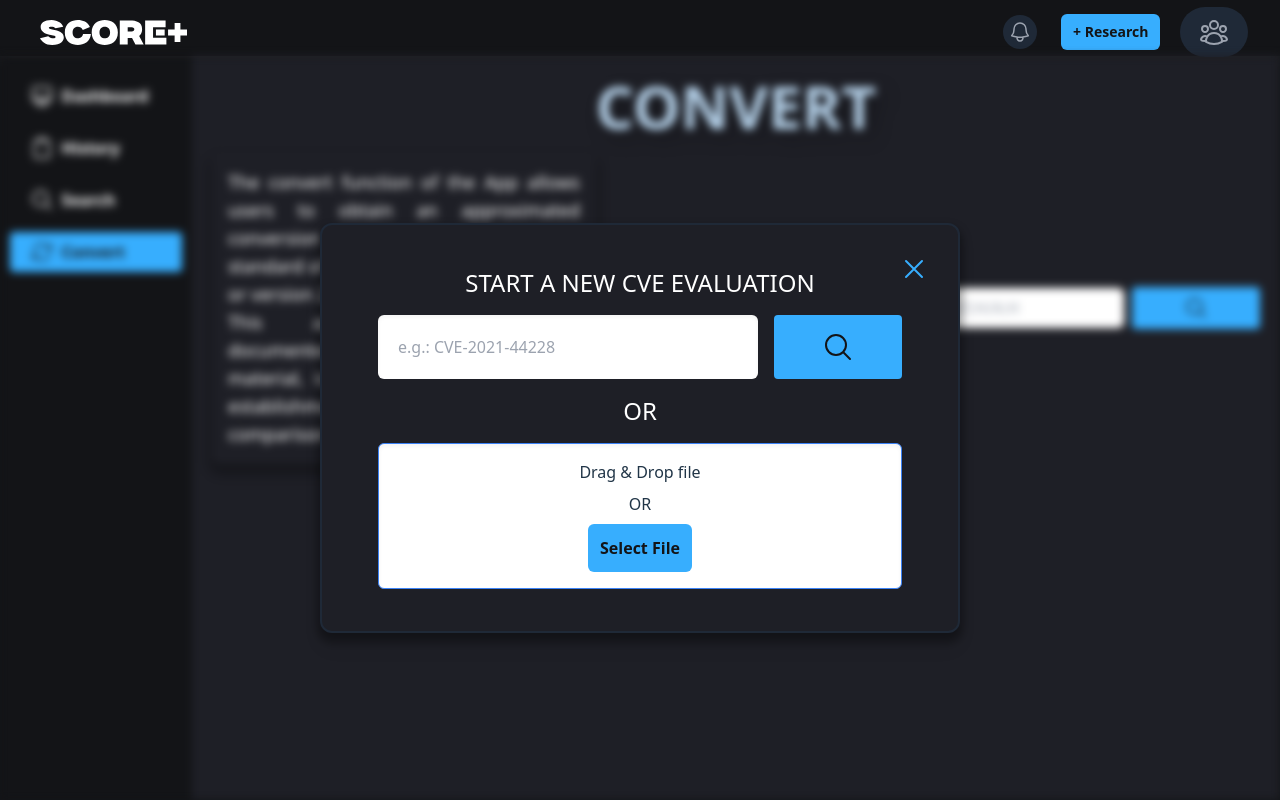
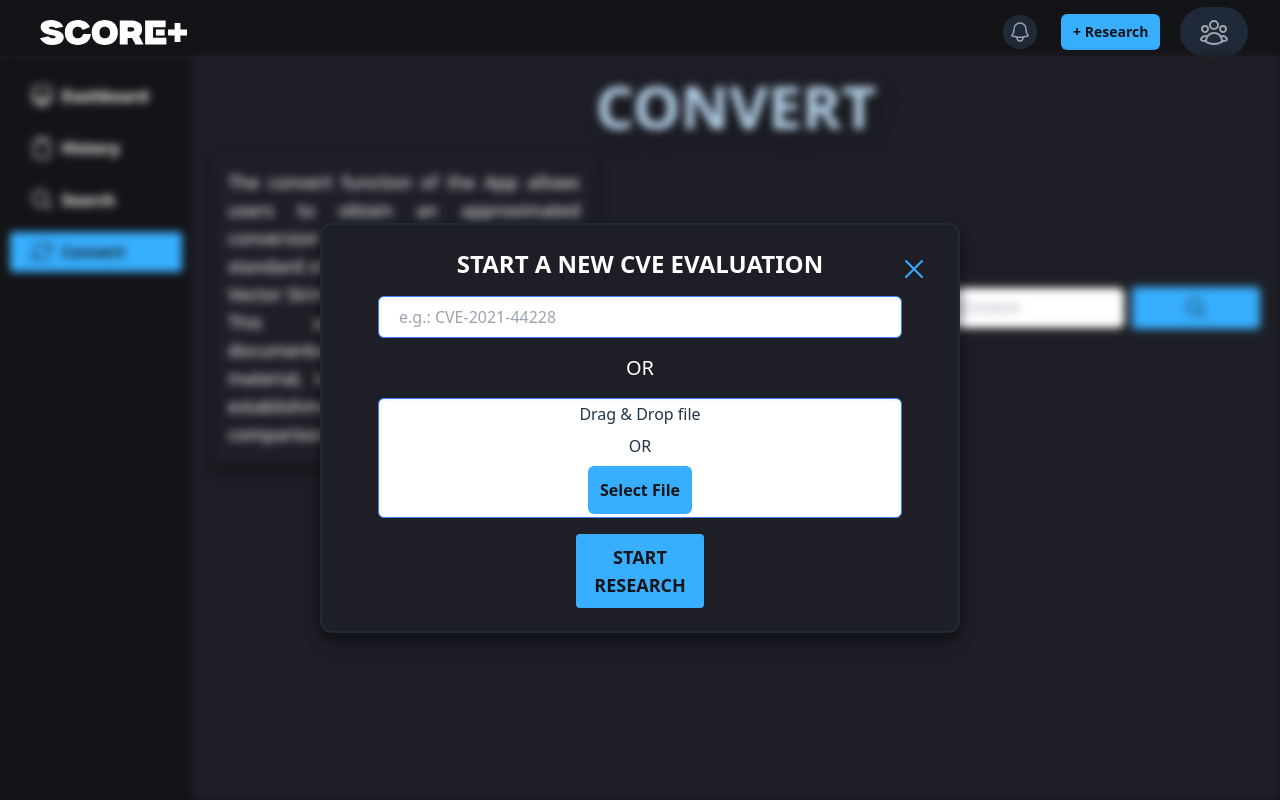
Before and after one commit to colelli/score_plus, a React (Vite) app: page /convert in a window 1280 px wide. Both pictures are taken after a click on the link "+ Research". Built offline with nearby package versions, Linux system fonts and the light colour scheme.

Commit message:
major app refactor

```diff
--- a/src/view/App.jsx
+++ b/src/view/App.jsx
@@ -1,13 +1,16 @@
 import './css/scoreplus.scss'
+//components
 import Navbar from './components/Navbar'
 import Sidebar from './components/Sidebar'
+import NewResearchPopup from './components/NewResearchPopup'
+//pages
 import Dashboard from './pages/Dashboard'
 import History from './pages/History'
 import Search from './pages/Search'
 import Convert from './pages/Convert'
+import NewResearch from './pages/NewResearch'
 import { BrowserRouter, Route, Routes } from 'react-router-dom'
 import { useState } from 'react'
-import NewResearch from './components/NewResearch'
 import { classNames } from './utils/Utils'
 
 function App() {
@@ -16,7 +19,7 @@ function App() {
 
   return (
     <div className='w-screen bg-primary-700 font-sans overflow-hidden' id='main-container'>
-      <NewResearch isOpen={isResearchOpen} setIsOpen={setIsResearchOpen}/>
+      <NewResearchPopup isOpen={isResearchOpen} setIsOpen={setIsResearchOpen}/>
       <Navbar isOpen={isResearchOpen} setIsOpen={setIsResearchOpen}/>
       <main className={classNames(isResearchOpen?'blur-sm':'','bg-primary-500 h-[93vh] flex')}>
         <Sidebar/>
@@ -26,6 +29,7 @@ function App() {
             <Route path='/history' element={<History />} />
             <Route path='/search' element={<Search />} />
             <Route path='/convert' element={<Convert />} />
+            <Route path='/newresearch' element={<NewResearch/>}/>
           </Routes>
         </BrowserRouter>
       </main>
--- a/src/view/components/Navbar.jsx
+++ b/src/view/components/Navbar.jsx
@@ -37,7 +37,6 @@ export default function Navbar(props) {
                   <div className="hidden sm:ml-6 sm:block">
                     <div className="flex space-x-4">
                       <a
-                        href='#'
                         className='btn rounded-md mr-2 px-3 py-2 text-sm font-medium'
                         aria-current='page'
                         onClick={() => {
--- a/src/view/components/NewResearch.jsx
+++ /dev/null
@@ -1,35 +0,0 @@
-import { MagnifyingGlassIcon, XMarkIcon } from '@heroicons/react/24/outline'
-import { classNames } from '../utils/Utils'
-
-export default function NewResearch(props) {
-    return (
-        <>
-            <div className={classNames((props.isOpen)?'block':'hidden','w-full h-[93vh] bottom-0 z-50 fixed flex items-center justify-center')}>
-                <div className='rounded-xl border border-gray-800 border-2 w-[90%] h-[55%] bg-primary-500 drop-shadow-lg shadow-[0_7px_10px_3px_rgba(0,0,0,0.3)] flex flex-col p-14 justify-center items-center gap-4 relative | lg:w-[50vw]'>
-                    <div className='w-14 h-14 absolute top-4 right-4 flex justify-center rounded-xl border-blue-500 | hover:border hover:cursor-pointer' onClick={() => {
-                        props.setIsOpen(false)
-                    }}>
-                        <XMarkIcon className='h-8 self-center text-secondary-400'/>
-                    </div>
-                    <div className='text-white text-2xl'>START A NEW CVE EVALUATION</div>
-                    <div className='w-full h-min flex flex-row items-center gap-4'>
-                        <input title="Input CVE-ID" type="text" className="shadow-inner rounded-md flex-1 h-16 p-2 pl-5" placeholder="e.g.: CVE-2021-44228" />
-                        <button title="Search CVE" className="h-16 w-[10vw] p-2 rounded flex justify-center btn" onClick={() => {
-
-                        }}>
-                            <MagnifyingGlassIcon className="h-8 self-center" />
-                        </button>
-                    </div>
-                    <div className='text-white text-2xl'>OR</div>
-                    <div className='w-full h-full shadow shadow-inner flex flex-col items-center justify-center bg-white rounded-md border border-blue-500 ease-in-out duration-100 p-4 gap-2 | hover:border-4'>
-                        <div>Drag & Drop file</div>
-                        <div>OR</div>
-                        <label for='inputFile' className='btn p-3 rounded-md cursor-pointer'>Select File</label>
-                        <input id='inputFile' type='file' className='hidden'/>
-                    </div>
-                </div>
-            </div>
-        </>
-    )
-
-}
--- /dev/null
+++ b/src/view/components/NewResearchPopup.jsx
@@ -0,0 +1,58 @@
+import { XMarkIcon } from '@heroicons/react/24/outline'
+import { classNames } from '../utils/Utils'
+import { redirect } from 'react-router-dom'
+import { useState } from 'react'
+import Alert from './Alert'
+
+export default function NewResearchPopup(props) {
+
+    const [cve, SetCVE] = useState('')
+
+    // Alert states
+    const [showAlert, setShowAlert] = useState(false)
+    const [isError, setIsError] = useState(false)
+
+    const start_research = async () => {
+        if(cve != ''){
+            location.href = '/newresearch?cveId=' + cve
+        }else{
+            console.log('Error during new research')
+            setShowAlert(true)
+            setIsError(true)
+
+            setTimeout(() => {
+                setShowAlert(false)
+            }, 3000);
+        }
+    }
+
+    return (
+        <>
+            <div className={classNames((props.isOpen)?'block':'hidden','w-full h-[93vh] bottom-0 z-50 fixed flex items-center justify-center')}>
+                <div className='rounded-xl border border-gray-800 border-2 w-[90%] h-[55%] bg-primary-500 drop-shadow-lg shadow-[0_7px_10px_3px_rgba(0,0,0,0.3)] flex flex-col p-14 justify-center items-center gap-4 relative | lg:w-[50vw]'>
+                    <div className='w-14 h-14 absolute top-4 right-4 flex justify-center rounded-xl border-blue-500 ease-in-out duration-100 | hover:border hover:border-2 hover:cursor-pointer' onClick={() => {
+                        props.setIsOpen(false)
+                    }}>
+                        <XMarkIcon className='h-8 self-center text-secondary-400'/>
+                    </div>
+                    <div className='text-white text-2xl font-bold'>START A NEW CVE EVALUATION</div>
+                    <input title="Input CVE-ID" type="text" value={cve} onChange={(e) => SetCVE(e.target.value)} className="shadow-inner rounded-md flex-1 h-max p-2 pl-5 w-full border border-blue-500 ease-in-out duration-100 | hover:border-4" placeholder="e.g.: CVE-2021-44228" />
+                    <div className='text-white text-xl'>OR</div>
+                    <div className='w-full h-[15vh] shadow shadow-inner flex flex-col items-center justify-center bg-white rounded-md border border-blue-500 ease-in-out duration-100 p-4 gap-2 | hover:border-4'>
+                        <div>Drag & Drop file</div>
+                        <div>OR</div>
+                        <label for='inputFile' className='btn p-3 rounded-md cursor-pointer'>Select File</label>
+                        <input id='inputFile' type='file' className='hidden'/>
+                    </div>
+                    <button title="Search CVE" className="w-[20vw] p-2 rounded flex justify-center btn text-lg | lg:w-[10vw]" onClick={() => {
+                        start_research()
+                    }}>
+                        START RESEARCH
+                    </button>
+                </div>
+            </div>
+            <Alert msg="Error during new research!" show={showAlert} isError={isError}/>
+        </>
+    )
+
+}
--- a/src/view/pages/Convert.jsx
+++ b/src/view/pages/Convert.jsx
@@ -29,6 +29,9 @@ export default function Convert() {
             // Set results
             SetResult(v4Data)
             SetOriginal(originalData)
+
+            SetFetchedData(true)
+            SetDescVisible(false)
         }catch{
             console.warn("Error during data fetch!")
             setShowAlert(true)
@@ -38,8 +41,6 @@ export default function Convert() {
                 setShowAlert(false)
             }, 3000);
         }
-        SetFetchedData(true)
-        SetDescVisible(false)
         SetIsLoading(false)
     }
 
@@ -53,9 +54,9 @@ export default function Convert() {
             <div className="lg:flex lg:flex-row lg:gap-5 lg:items-center">
                 <div className={classNames(isDescVisible ? "" : "hidden", "rounded-lg shadow-[0_7px_10px_3px_rgba(0,0,0,0.3)] h-min w-full text-white p-4 text-justify text-lg | lg:w-[30vw]")}>
                     The convert function of the App allows users to obtain an approximated conversion to the new version 4.0 standard of the
-                    inputted CVSS version 3.1 or version 2.0 Vector String. <br />
+                    inputted CVSS version 3.1 Vector String. <br />
                     This approximated conversion, documented in detail in the thesis material, is useful in the analysis and establishment
-                    of an informed-guess and comparison.
+                    of an informed-guess and comparison for future references.
                 </div>
                 <div className="flex flex-row gap-5 rounded mt-4 items-center | lg:mt-0 lg:gap-2 lg:flex-1">
                     <input title="Input CVE-ID" type="text" className="rounded-md flex-1 p-2 pl-5" placeholder="e.g.: CVSS:3.1/AV:N/AC:L/PR:N/UI:N/S:C/C:H/I:H/A:H" value={vectorString} onChange={(e) => SetVectorString(e.target.value)}/>
--- a/src/view/pages/Dashboard.jsx
+++ b/src/view/pages/Dashboard.jsx
@@ -90,7 +90,7 @@ export default function Dashboard() {
                         </div>
 
                         {/*Dashboard Table*/}
-                        <div className="h-min text-secondary-100 items-start p-1 flex flex-1 rounded-md bg-primary-400 overflow-auto | sm:w-full | lg:w-auto">
+                        <div className="h-[80vh] max-h-full text-secondary-100 items-start p-1 flex flex-1 rounded-md bg-primary-400 overflow-y-auto | sm:w-full | lg:w-auto">
                             <table className="table-fixed w-full border-collapse text-center">
                                 <thead className="h-[4vh]">
                                     <tr>
```
